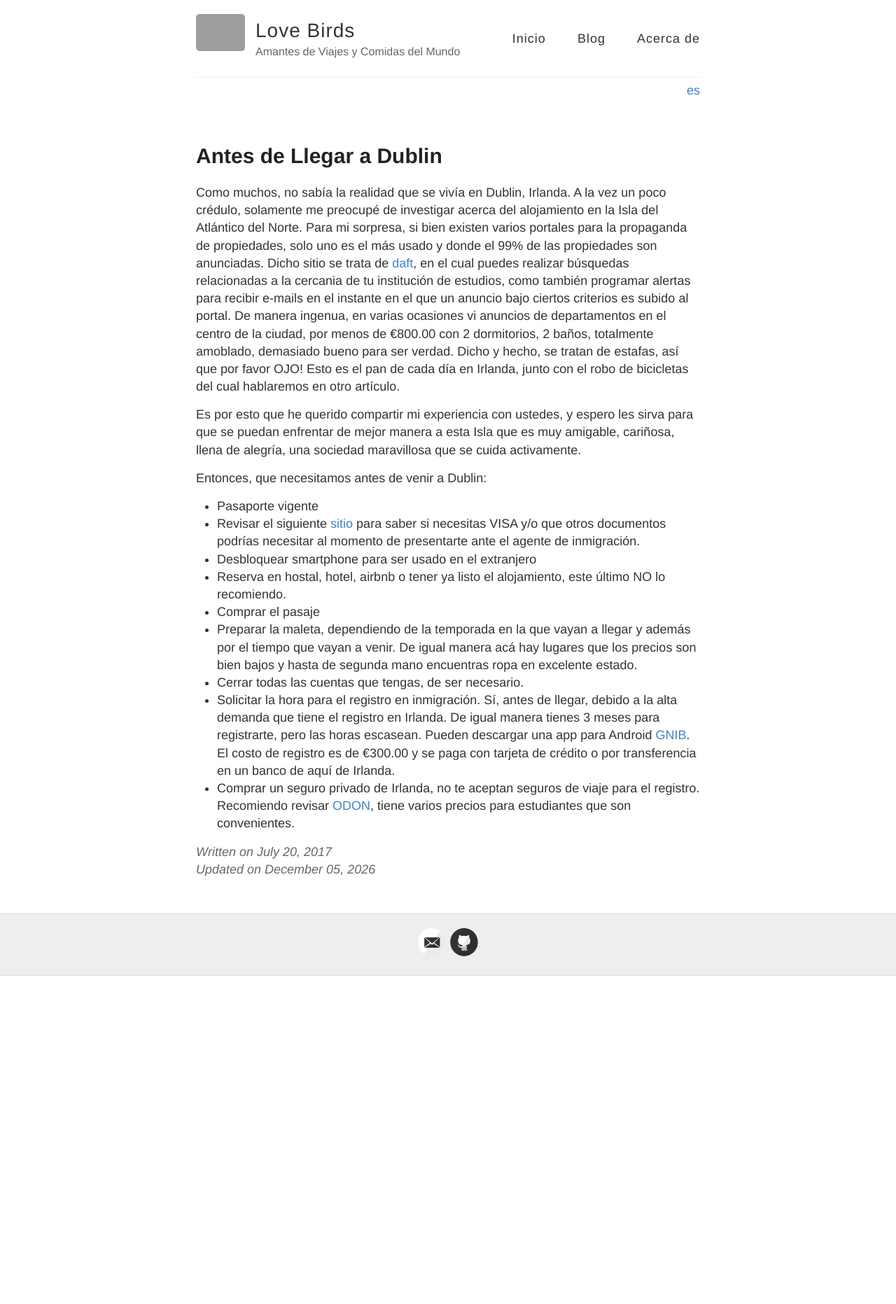
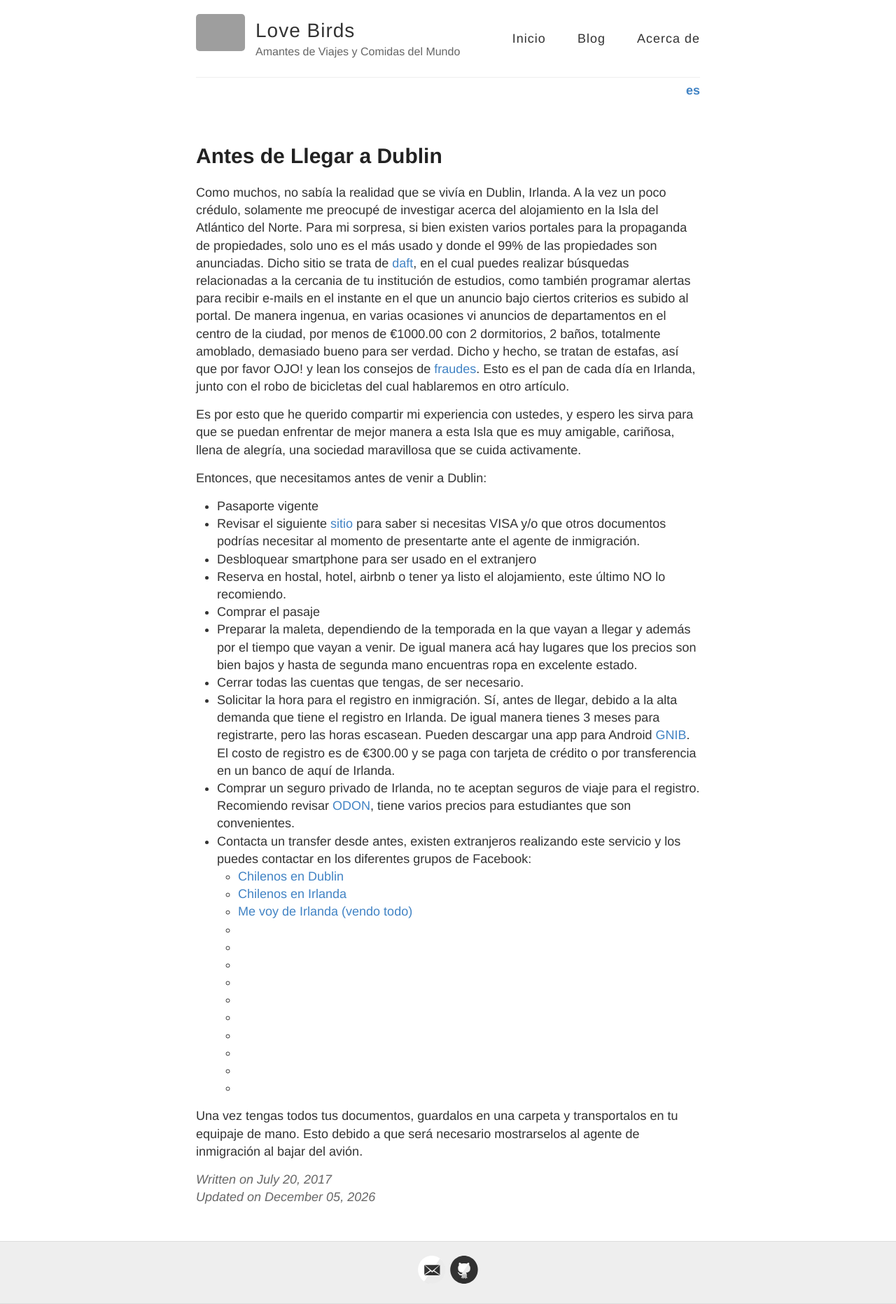
Before and after one commit to HikingClubIreland/MonrealCarrasco.github.io, a Jekyll site: the page built from blog/_posts/2017-07-20-Before-Arriving-To-Dublin-es.html, in a window 1280 px wide. Shown: the whole page at 70% size. Built offline with Jekyll 4.4.1, drawn with Linux system fonts in a browser that asks for light colours; before the commit the page ends 1394 px from its top, so only the background shows below that; grey boxes are pictures that could not be loaded.

```diff
--- a/_layouts/default.html
+++ b/_layouts/default.html
@@ -1,5 +1,5 @@
 <!DOCTYPE html>
-<html>
+<html lang="{{ page.lang }}">
 
   {% include head.html %}
 
--- a/blog/_posts/2017-07-20-Before-Arriving-To-Dublin-es.html
+++ b/blog/_posts/2017-07-20-Before-Arriving-To-Dublin-es.html
@@ -19,11 +19,12 @@ ref: before-dublin
   de estudios, como también programar alertas para recibir e-mails en el instante en
   el que un anuncio bajo ciertos criterios es subido al portal.
   De manera ingenua, en varias ocasiones vi anuncios de departamentos en el centro
-  de la ciudad, por menos de €800.00 con 2 dormitorios, 2 baños, totalmente amoblado,
+  de la ciudad, por menos de €1000.00 con 2 dormitorios, 2 baños, totalmente amoblado,
   demasiado bueno para ser verdad.
-  Dicho y hecho, se tratan de estafas, así que por favor OJO! Esto es el pan de
-  cada día en Irlanda, junto con el robo de bicicletas del cual hablaremos en otro
-  artículo.
+  Dicho y hecho, se tratan de estafas, así que por favor OJO! y lean los consejos
+  de <a href="https://www.daft.ie/content/safetyonline.daft" target="_blank">fraudes</a>.
+  Esto es el pan de cada día en Irlanda, junto con el robo de bicicletas del
+  cual hablaremos en otro artículo.
 </p>
 
 <p>
@@ -75,5 +76,56 @@ ref: before-dublin
       el registro. Recomiendo revisar <a href="http://www.studyandprotect.com/" target="_blank">ODON</a>, tiene
       varios precios para estudiantes que son convenientes.
     </li>
+    <li>
+      Contacta un transfer desde antes, existen extranjeros realizando este servicio
+      y los puedes contactar en los diferentes grupos de Facebook:
+      <ul>
+        <li>
+          <a href="https://www.facebook.com/groups/431411683694233/" target="_blank">Chilenos en Dublin</a>
+        </li>
+        <li>
+          <a href="https://www.facebook.com/groups/15048738587/" target="_blank">Chilenos en Irlanda</a>
+        </li>
+        <li>
+          <a href="https://www.facebook.com/groups/mevoydeirlanda/" target="_blank">Me voy de Irlanda (vendo todo)</a>
+        </li>
+        <li>
+          <a href="" target="_blank"></a>
+        </li>
+        <li>
+          <a href="" target="_blank"></a>
+        </li>
+        <li>
+          <a href="" target="_blank"></a>
+        </li>
+        <li>
+          <a href="" target="_blank"></a>
+        </li>
+        <li>
+          <a href="" target="_blank"></a>
+        </li>
+        <li>
+          <a href="" target="_blank"></a>
+        </li>
+        <li>
+          <a href="" target="_blank"></a>
+        </li>
+        <li>
+          <a href="" target="_blank"></a>
+        </li>
+        <li>
+          <a href="" target="_blank"></a>
+        </li>
+        <li>
+          <a href="" target="_blank"></a>
+        </li>
+      </ul>
+    </li>
   </ul>
 </p>
+
+<p>
+  Una vez tengas todos tus documentos, guardalos en una carpeta y transportalos
+  en tu equipaje de mano. Esto debido a que será necesario mostrarselos al agente
+  de inmigración al bajar del avión.
+</p>
--- a/css/main.scss
+++ b/css/main.scss
@@ -308,7 +308,7 @@ nav {
 }
 // END OF HEADLINE
 //lang switcher
-.lang-switcher {
+.en:lang(en), .es:lang(es) {
   font-weight: bold;
 }
 
```
Also changed, not shown: blog/_drafts/2017-08-24-In-Dublin-es.html (added, +30 -0 lines).
